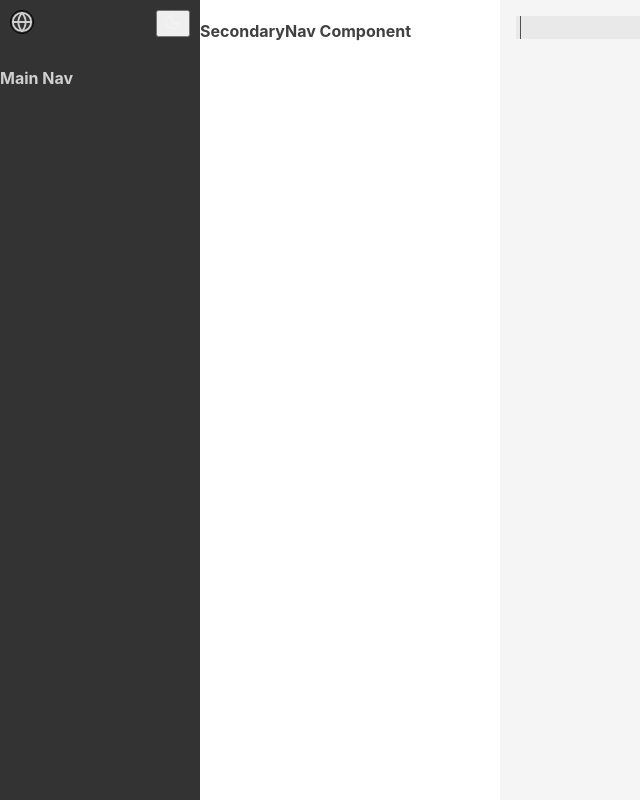
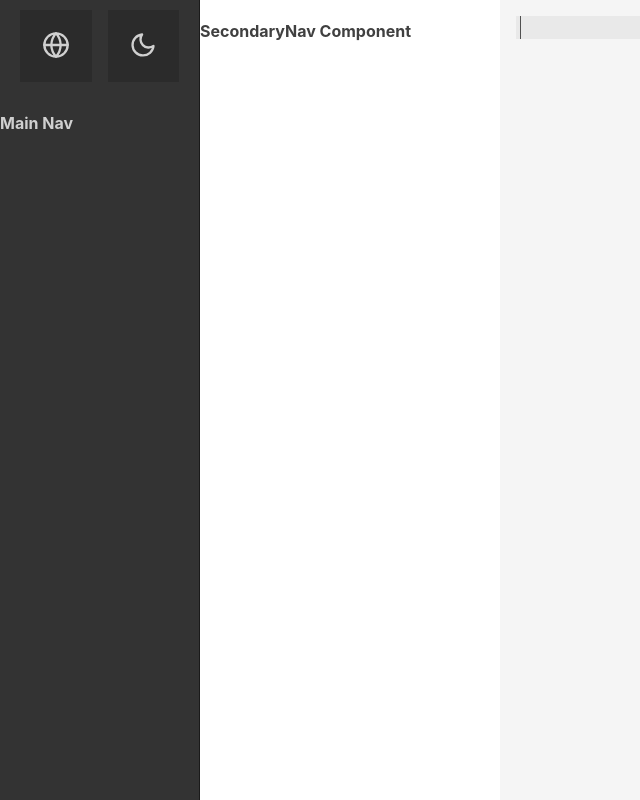
Before and after one commit to jm1200/pilot-notes, a React (Create React App) app: page / in a window 1280 px wide. Shown: the whole page, without its empty margins (0-640 px from the left). Built offline with nearby package versions, Linux system fonts and the light colour scheme.

Commit message:
alternates tool menu opens

```diff
--- a/src/components/MainNavActionButton.tsx
+++ b/src/components/MainNavActionButton.tsx
@@ -23,7 +23,7 @@ const MainNavActionButton: React.FC<MainNavActionButtonProps> = props => {
     >
       <span>
         <IconCmp
-          size={18}
+          size={28}
           className="main-nav-action-button-icon"
           //   color={iconColor}
           aria-hidden="true"
--- /dev/null
+++ b/src/containers/AlternatesTool.tsx
@@ -0,0 +1,18 @@
+import React from "react";
+import { useSelector } from "react-redux";
+import { RootState } from "types";
+
+interface IAlternatesToolProps {}
+
+const AlternatesTool: React.FC<IAlternatesToolProps> = props => {
+  const { alternatesTool } = useSelector((state: RootState) => state.appState);
+  return (
+    <aside
+      className={`alternates-tool-container ${alternatesTool ? "open" : ""}`}
+    >
+      <h1>AlternatesTool Component</h1>
+    </aside>
+  );
+};
+
+export default AlternatesTool;
--- a/src/containers/App.tsx
+++ b/src/containers/App.tsx
@@ -1,13 +1,16 @@
 import React from "react";
 import { useSelector } from "react-redux";
 //import data from "../data/alts.json";
-import MainNav from "./MainNav/MainNav";
-import SecondaryNav from "./SecondaryNav/SecondaryNav";
-import Editor from "./Editor/Editor";
+import MainNav from "./MainNav";
+import SecondaryNav from "./SecondaryNav";
+import Editor from "./Editor";
+import AlternatesTool from "./AlternatesTool";
 import { RootState } from "types";
 
 const App: React.FC = () => {
-  const darkTheme = useSelector((state: RootState) => state.appState.darkTheme);
+  const { darkTheme, alternatesTool } = useSelector(
+    (state: RootState) => state.appState
+  );
 
   console.log(darkTheme);
   return (
@@ -15,6 +18,8 @@ const App: React.FC = () => {
       <MainNav />
       <SecondaryNav />
       <Editor />
+      <AlternatesTool />
+      {/* {alternatesTool ? <AlternatesTool /> : null} */}
     </div>
   );
 };
--- /dev/null
+++ b/src/containers/MainNav.tsx
@@ -0,0 +1,55 @@
+import React from "react";
+import { Sun, Moon, Globe } from "react-feather";
+import MainNavActionButton from "components/MainNavActionButton";
+import { useSelector, useDispatch } from "react-redux";
+import {
+  toggleDarkTheme,
+  updateCodeMirrorOptions,
+  toggleAlternatesTool
+} from "slices/appStateSlice";
+import { RootState } from "types";
+
+interface IMainNavProps {}
+
+const MainNav: React.FC<IMainNavProps> = props => {
+  const dispatch = useDispatch();
+  //console.log(dispatch({ type: "test" }));
+  const darkTheme = useSelector((state: RootState) => state.appState.darkTheme);
+
+  const toggleTheme = () => {
+    dispatch(toggleDarkTheme());
+    dispatch(updateCodeMirrorOptions());
+  };
+
+  const toggleAlternates = () => {
+    dispatch(toggleAlternatesTool());
+  };
+
+  return (
+    <aside className="main-nav">
+      <section className="options-container">
+        <MainNavActionButton
+          handler={toggleAlternates}
+          icon={Globe}
+          label={"Alternates Tool"}
+        />
+        {darkTheme ? (
+          <MainNavActionButton
+            handler={toggleTheme}
+            icon={Sun}
+            label={"choose theme"}
+          />
+        ) : (
+          <MainNavActionButton
+            handler={toggleTheme}
+            icon={Moon}
+            label={"choose theme"}
+          />
+        )}
+      </section>
+      <h4>Main Nav</h4>
+    </aside>
+  );
+};
+
+export default MainNav;
--- a/src/containers/MainNav/MainNav.tsx
+++ /dev/null
@@ -1,45 +0,0 @@
-import React from "react";
-import { Sun, Moon, Globe } from "react-feather";
-import MainNavActionButton from "components/MainNavActionButton";
-import { useSelector, useDispatch } from "react-redux";
-import { toggleDarkTheme, updateCodeMirrorOptions } from "slices/appStateSlice";
-import { RootState } from "types";
-
-interface IMainNavProps {}
-
-const MainNav: React.FC<IMainNavProps> = props => {
-  const dispatch = useDispatch();
-  //console.log(dispatch({ type: "test" }));
-  const darkTheme = useSelector((state: RootState) => state.appState.darkTheme);
-
-  const toggleTheme = () => {
-    dispatch(toggleDarkTheme());
-    dispatch(updateCodeMirrorOptions());
-  };
-
-  return (
-    <aside className="main-nav">
-      <div className="options-container">
-        <div className="options-list">
-          <Globe className="options-icon" />
-          {darkTheme ? (
-            <MainNavActionButton
-              handler={toggleTheme}
-              icon={Sun}
-              label={"choose theme"}
-            />
-          ) : (
-            <MainNavActionButton
-              handler={toggleTheme}
-              icon={Moon}
-              label={"choose theme"}
-            />
-          )}
-        </div>
-      </div>
-      <h4>Main Nav</h4>
-    </aside>
-  );
-};
-
-export default MainNav;
--- a/src/slices/appStateSlice.ts
+++ b/src/slices/appStateSlice.ts
@@ -4,6 +4,7 @@ import { AppState } from "types";
 
 const initialState: AppState = {
   darkTheme: false,
+  alternatesTool: false,
   codeMirrorOptions: {
     mode: "gfm",
     theme: "base16-light",
@@ -26,13 +27,17 @@ const appStateSlice = createSlice({
     updateCodeMirrorOptions(state: AppState, action: PayloadAction) {
       const theme = state.darkTheme ? "new-moon" : "base16-light";
       state.codeMirrorOptions.theme = theme;
+    },
+    toggleAlternatesTool(state: AppState) {
+      state.alternatesTool = !state.alternatesTool;
     }
   }
 });
 
 export const {
   toggleDarkTheme,
-  updateCodeMirrorOptions
+  updateCodeMirrorOptions,
+  toggleAlternatesTool
 } = appStateSlice.actions;
 console.log(toggleDarkTheme());
 
--- /dev/null
+++ b/src/styles/_alternates-tool.scss
@@ -0,0 +1,17 @@
+.alternates-tool-container {
+  position: absolute;
+  width: $note-sidebar-width + $app-sidebar-width;
+  top: 100px;
+  left: -$note-sidebar-width - $app-sidebar-width;
+  background: grey;
+  height: 100%;
+  transform: translate3D(-500px, 0, 0);
+  transition: all 1s ease;
+
+  &.open {
+    left: 0px;
+    transform: translate3D(0, 0, 0);
+  }
+}
+
+// calc(#{$app-sidebar-width}+#{$note-sidebar-width});
--- a/src/styles/_main-nav.scss
+++ b/src/styles/_main-nav.scss
@@ -1,9 +1,43 @@
 .main-nav {
   background: $app-sidebar-color;
   color: $light-font-color;
-  flex: 0;
+  border-right: 1px solid darken($app-sidebar-color, 10%);
 
-  .main-nav-action-button-icon {
-    color: $icon-color;
+  .options-container {
+    display: flex;
+    align-items: center;
+    justify-content: center;
+    margin-bottom: 1rem;
+  }
+
+  .action-button {
+    cursor: pointer;
+    display: flex;
+    align-items: center;
+    justify-content: space-between;
+    background: darken($app-sidebar-color, 3%);
+    padding: 1.3rem;
+    margin: 0 0.5rem;
+    border: none !important;
+
+    span {
+      height: 30px;
+      width: 30px;
+    }
+    &:hover {
+      background: $primary;
+      outline: none;
+
+      .action-button-icon {
+        stroke: white;
+      }
+    }
+    &:focus {
+      outline: none;
+    }
+
+    .main-nav-action-button-icon {
+      stroke: $light-font-color;
+    }
   }
 }
--- a/src/styles/index.scss
+++ b/src/styles/index.scss
@@ -9,3 +9,4 @@
 @import "scaffolding";
 @import "dark";
 @import "new-moon";
+@import "alternates-tool";
--- a/src/types/index.ts
+++ b/src/types/index.ts
@@ -15,6 +15,7 @@ export interface AltObject {
 export interface AppState {
   darkTheme: boolean;
   codeMirrorOptions: { [key: string]: any };
+  alternatesTool: boolean;
 }
 export interface RootState {
   appState: AppState;
```
Also changed, not shown: src/containers/Editor.tsx (renamed from src/containers/Editor/Editor.tsx), src/containers/SecondaryNav.tsx (renamed from src/containers/SecondaryNav/SecondaryNav.tsx).
